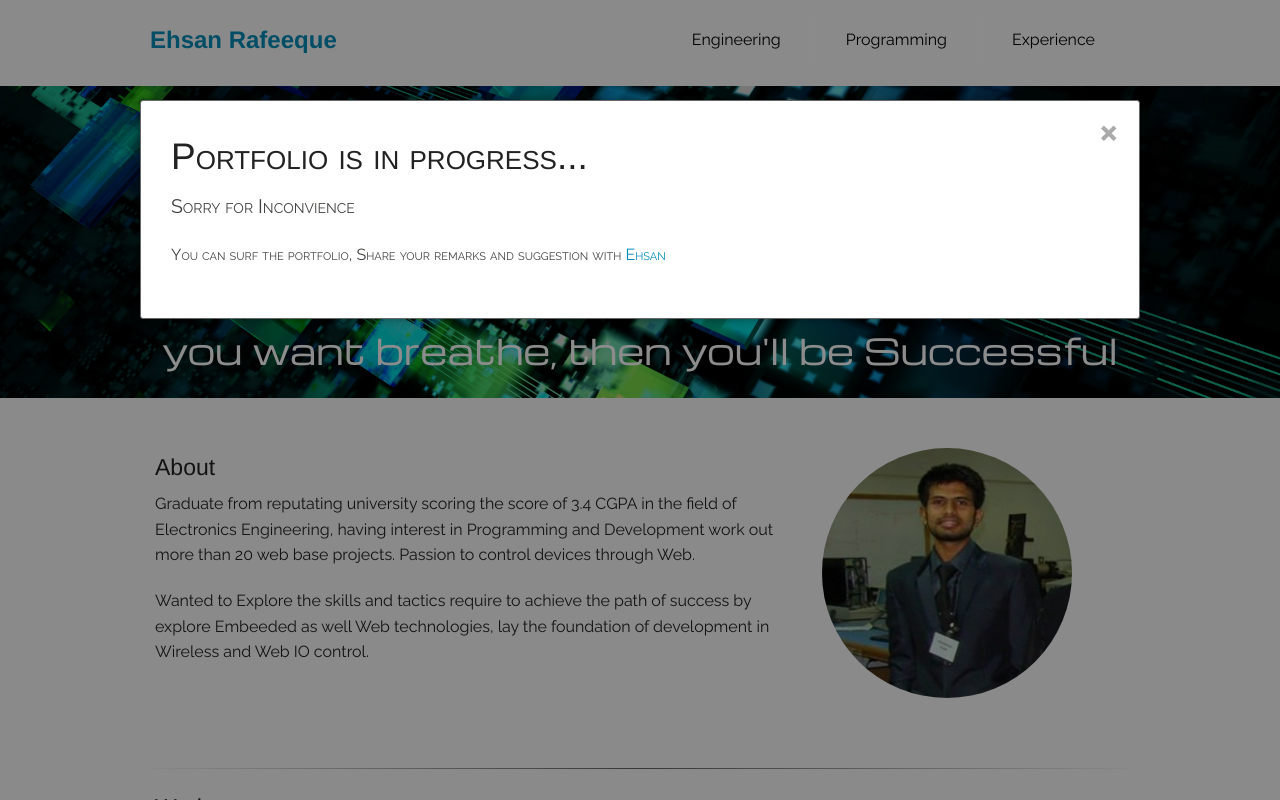
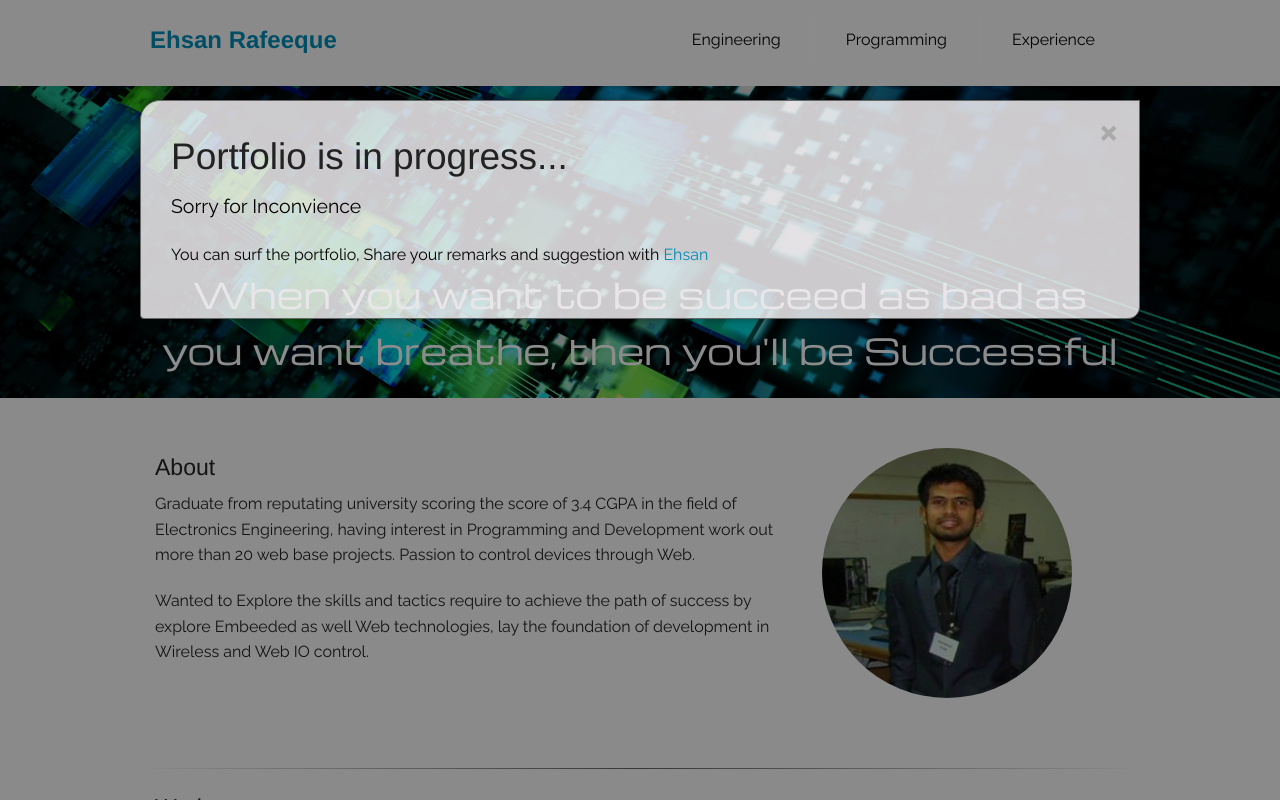
Before and after one commit to ehsan5505/Portfolio, a PHP site: page /home.php in a window 1280 px wide. Run offline with PHP 8.4, Linux system fonts and the light colour scheme.

Commit message:
add style for the modal

```diff
--- a/css/style.css
+++ b/css/style.css
@@ -185,8 +185,12 @@
 /*}*/
 
 
-
-
+/*MAKE CHANGES TO THE FRONT MODAL*/
+div#myModal{
+	color:rgba(0,1,0,1);
+	background-color:rgba(255,253,255,0.8);
+	border-radius:20px 0px 12px 4px;
+}
 
 
 
--- a/home.php
+++ b/home.php
@@ -50,7 +50,7 @@
               <div>
                 <!--<a href="#" data-reveal-id="myModal">Click Me For A Modal</a>-->
 
-                <div style="background-color:white;color:#40403e;font-variant:small-caps" id="myModal" class="reveal-modal" data-reveal aria-labelledby="modalTitle" aria-hidden="true" role="dialog">
+                <div id="myModal" class="reveal-modal" data-reveal aria-labelledby="modalTitle" aria-hidden="true" role="dialog">
                   <h2 id="modalTitle">Portfolio is in progress...</h2>
                   <p class="lead">Sorry for Inconvience</p>
                   <p>You can surf the portfolio, Share your remarks and suggestion with <a href="mailto:ehsan5505@gmail.com">Ehsan</a></p>
```
